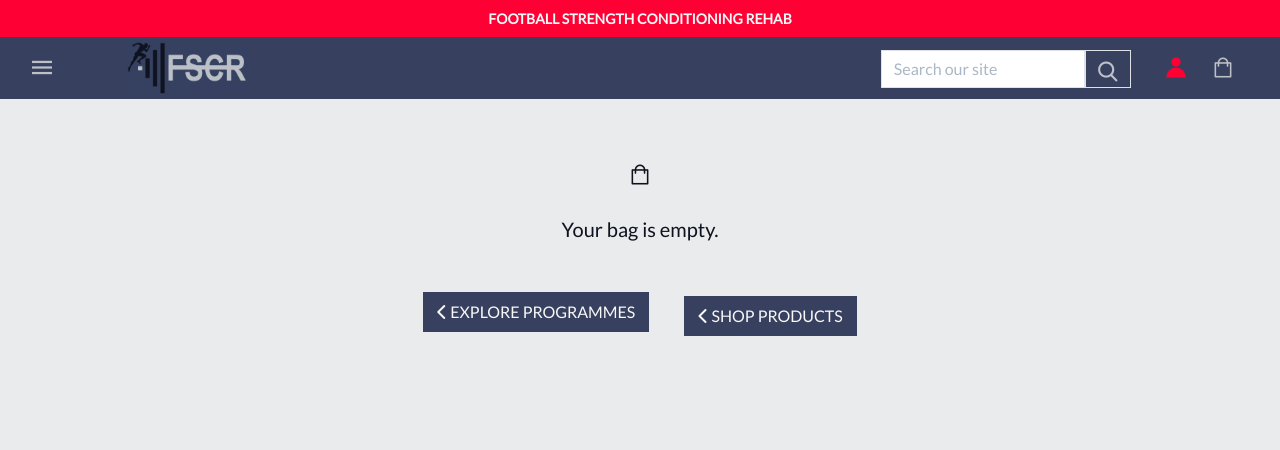
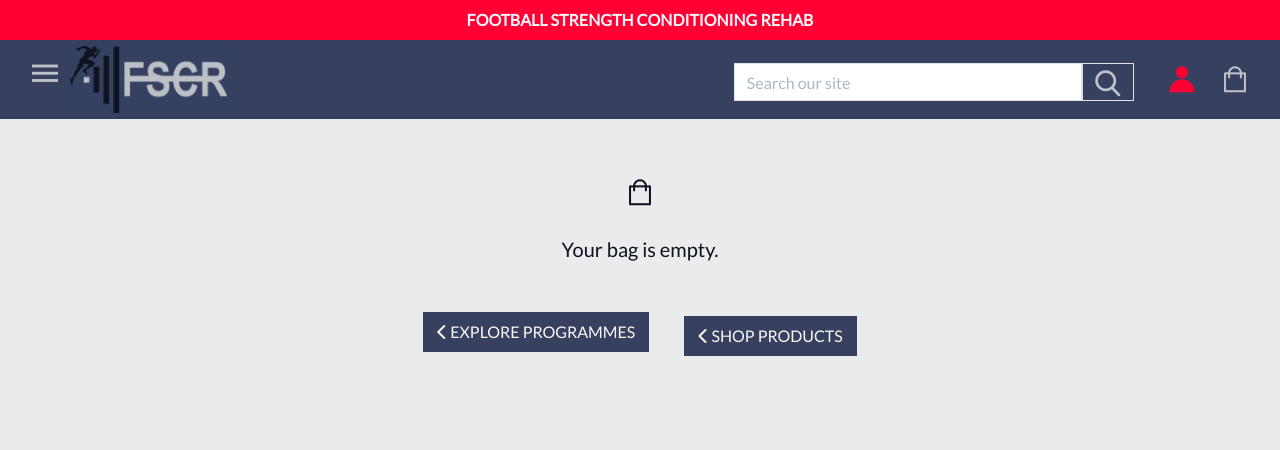
Before and after one commit to Lucyjpjones/lj-fscr, a Django app: template bag/templates/bag/bag.html in a window 1280 px wide. Shown: the top 450 px of the page. Run offline with Django 3.2, Linux system fonts and the light colour scheme; the template is opened without the code that fills it, so the values that code supplies are empty; some libraries are stand-ins or nearby versions.

Commit message:
nav bar and menu larger device styling added

```diff
--- a/static/css/base.css
+++ b/static/css/base.css
@@ -83,7 +83,7 @@ header {
 }
 
 .header-container {
-  padding-top: 98.53px;
+  padding-top: 98.52px;
 }
 
 .main-logo-link img {
@@ -148,7 +148,7 @@ header {
   left: 0;
   /* top layer */
   z-index: 999;
-  margin-top: 98.53px;
+  margin-top: 98.52px;
 }
 
 #sidebar a {
@@ -187,10 +187,11 @@ header {
 /* -------------------- Index.html */
 
 .callout-img {
-    height: calc(100vh - 166.54px);
+  height: calc(100vh - 175.52px);
   filter: grayscale(0.4);
   width: 100vw;
   object-fit: cover;
+  object-position: bottom;
 }
 
 /* Red callout banner */
@@ -289,7 +290,7 @@ header {
 }
 
 .programme-card {
-  height: 100px !important;
+  height: 100px;
 }
 
 /* --------------------Sort and Filter*/
@@ -572,9 +573,26 @@ input[name='q']::placeholder {
 @media only screen and (min-width: 600px) {
 
     /* Index */
+    .callout-img {
+        height: calc(100vh - 184.11px);
+    }
     .blog-img-top {
         height: 230px;
         object-fit: cover;
+    }
+
+    /* Navbar and menu */
+    .header-container {
+        padding-top: 107.11px;
+    }
+    #sidebar {
+        margin-top: 107.11px;
+    }
+    .main-logo-link img {
+        width: 140px;
+    }
+    .flaticon-shopping-bag:before, .flaticon-menu:before, .flaticon-search:before, .flaticon-user:before, .fas.fa-times:before {
+        font-size: 24px;
     }
 
     /* Meet the coaches */
@@ -596,7 +614,7 @@ input[name='q']::placeholder {
     .subtitle-font {
         font-size: 24px;
     }
-    .p-font {
+    .p-font, .red-header {
         font-size: 15px;
     }
 
@@ -605,6 +623,15 @@ input[name='q']::placeholder {
         width: 220px;
         height: 220px;
     }
+    /* Programmes */
+    .programme-container {
+        max-width: 800px;
+        margin: auto;
+    }
+
+    .programme-card {
+        height: 200px;
+    }
 
 }
 
@@ -612,14 +639,31 @@ input[name='q']::placeholder {
    @media only screen and (min-width: 992px) {
 
     /* Index */
+    .callout-img {
+        height: calc(100vh - 198.7px);
+    }
     .title-font {
         font-size: 36px;
     }
     .subtitle-font {
         font-size: 28px;
     }
-    .p-font {
+    .p-font, .red-header {
         font-size: 16px;
+    }
+
+    /* Navbar and menu */
+    .header-container {
+        padding-top: 118.7px;
+    }
+    #sidebar {
+        margin-top: 118.7px;
+    }
+    .main-logo-link img {
+        width: 160px;
+    }
+    .flaticon-shopping-bag:before, .flaticon-menu:before, .flaticon-search:before, .flaticon-user:before, .fas.fa-times:before {
+        font-size: 26px;
     }
 
     /* Meet the coaches */
--- a/templates/base.html
+++ b/templates/base.html
@@ -83,7 +83,9 @@
 
       <!-- Dropdown menu icon -->
       <div class="row px-2 px-md-4">
-        <div class="col-1 my-auto p-0">
+        <div class="col-6 col-sm-5 col-md-4 my-auto p-0">
+            <ul class="list-inline list-unstyled text-center my-0 float-left">
+                <li class="list-inline-item p-0 m-0">
                     <a
                         class="grey-icon nav-icon nav-link"
                         role="button"
@@ -96,22 +98,23 @@
                         <i class="fas fa-times"></i>
                         </div>
                     </a>
-        </div>
-
+                </li>
                 <!-- Logo homepage link -->
-        <div class="col-4 col-md-3 my-auto px-1 px-md-0">
+                <li class="list-inline-item">
                     <a href="{% url 'home' %}" class="main-logo-link">
                         <img src="{{ MEDIA_URL }}final-logo2.png" alt="FSCR logo" />
                     </a>
+                </li>
+            </ul>
         </div>
 
         <!-- Search, Profile and Shopping bag icon -->
-        <div class="col-7 col-md-8 my-auto">
+        <div class="col-6 col-sm-7 col-md-8 my-auto pr-0">
           <ul class="list-inline list-unstyled text-center my-0 float-right">
 
             <!-- Search bar visible (L and XL devices)-->
             <li class="list-inline-item px-3">
-              <form class="d-none d-lg-inline-block" method="GET" action="">
+              <form class="d-none d-lg-inline-block" method="GET" action="" style="width: 400px;">
                 <div class="input-group rounded-0">
                   <input
                     class="form-control border border-black rounded-0"
@@ -121,7 +124,7 @@
                   />
                   <div class="">
                     <button
-                      class="form-control btn btn-black border border-black rounded-0"
+                      class="form-control btn btn-black border border-black rounded-0 py-0"
                       type="submit"
                     >
                       <span class="icon grey-icon">
```
Lines whose indentation alone changed are shown as unchanged.
